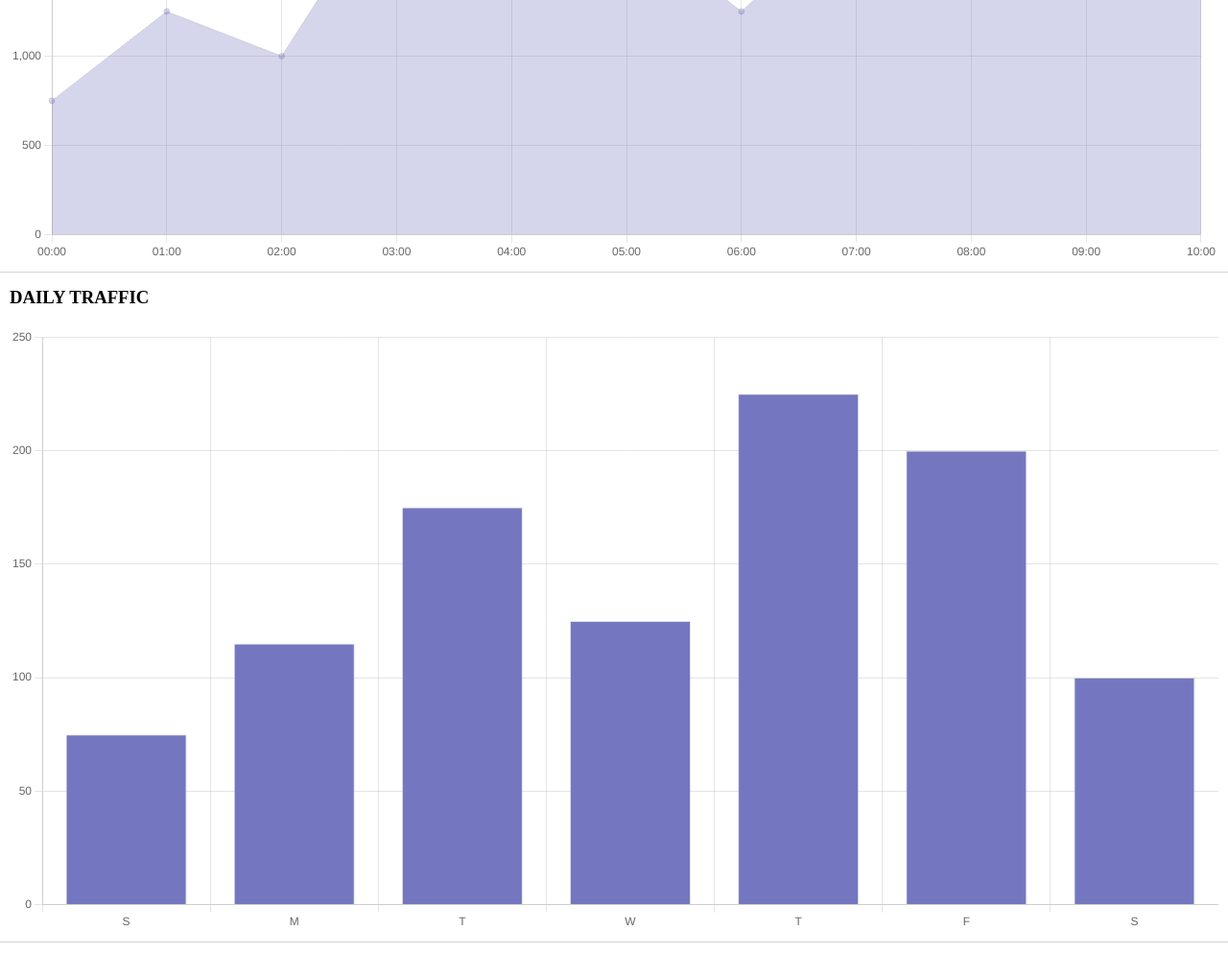
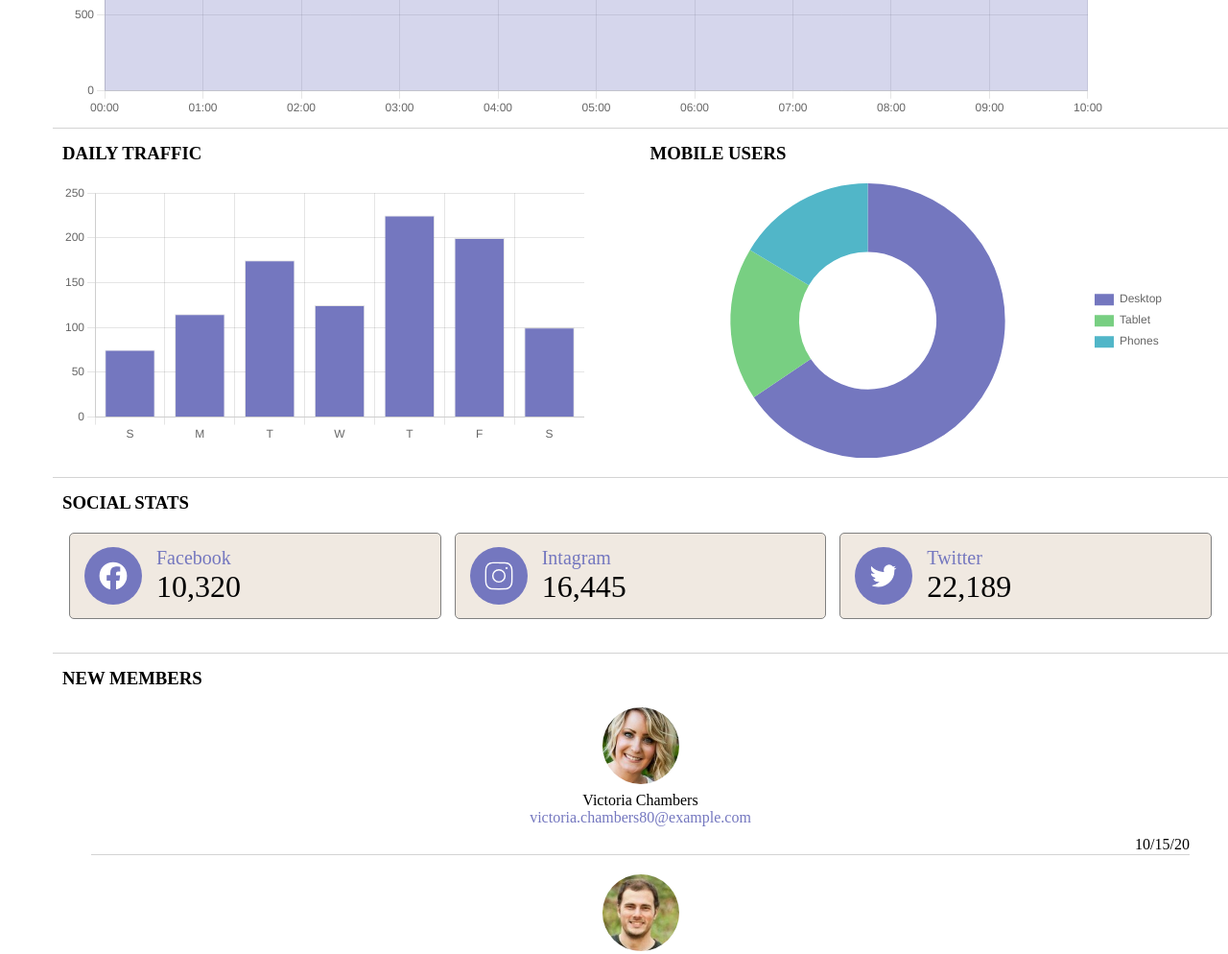
Before and after one commit to guptacode/web_app_dashboard, a plain HTML site: page index.html in a window 1280 px wide. Shown: the part 600-1594 px from the top of the page at 96% size. Drawn offline with nearby package versions, Linux system fonts and the light colour scheme.

Commit message:
Add grid for 768px

```diff
--- a/index.html
+++ b/index.html
@@ -9,7 +9,7 @@
 </head>
 <body>
     <div class="grid-container">
-        <header>
+        <header class="header">
             <div class="header-container">
                 <h1>WebApp</h1>
                 <ul class="header-items">
@@ -37,7 +37,7 @@
                 </li>
             </ul>
         </header>
-        <nav>
+        <nav class="navigation">
             <div id="nav-bar">
                 <ul id="nav-container">
                     <li>
@@ -64,9 +64,9 @@
                 </ul>
             </div>
         </nav>
-        <main>
+        <main class="main">
             <div class="main-wrapper">
-                <section class="header">
+                <section class="main-header-container">
                     <div class="main-header">
                         <h2 class="headline">Dashboard</h2>
                         <div class="tab"></div>
@@ -103,7 +103,7 @@
                 <section id="mobile">
                     <div class="mobile-container">
                         <h3 id="mobile-h3">MOBILE USERS</h3>
-                        <div class="widget-container-quarter">
+                        <div class="widget-container-half">
                             <canvas id="mobile-chart"></canvas>
                         </div>
                     </div>
@@ -157,32 +157,32 @@
                                 <div class="members-text">
                                     <p>Victoria Chambers</p>
                                     <a href="#" class="email">victoria.chambers80@example.com</a>
-                                    <p>10/15/20</p>
                                 </div>
+                                <p>10/15/20</p>
                             </div>
                             <div class="member">
                                 <img class="member-avatar" src="images/member-2.jpg" alt="Member 2 profile picture">
                                 <div class="members-text">
                                     <p>Dale Byrd</p>
                                     <a href="#" class="email">dale.byrd52@example.com</a>
-                                    <p>10/15/20</p>
                                 </div>
+                                <p>10/15/20</p>
                             </div>
                             <div class="member">
                                 <img class="member-avatar" src="images/member-3.jpg" alt="Member 3 profile picture">
                                 <div class="members-text">
                                     <p>Dawn Wood</p>
                                     <a href="#" class="email">dawn.wood16@example.com</a>
-                                    <p>10/15/20</p>
                                 </div>
+                                <p>10/15/20</p>
                             </div>
                             <div class="member">
                                 <img class="member-avatar" src="images/member-4.jpg" alt="Member 4 profile picture">
                                 <div class="members-text">
                                     <p>Dan Oliver</p>
                                     <a href="#" class="email">dan.oliver82@example.com</a>
-                                    <p>10/15/20</p>
                                 </div>
+                                <p>10/15/20</p>
                             </div>
                         </div>
                     </div>
--- a/scss/partials/component/_grid.scss
+++ b/scss/partials/component/_grid.scss
@@ -1,5 +1,5 @@
 /* ============================================= */
-/*              Grid                       */
+/*                    Grid                       */
 /* ============================================= */
 
 .grid-container {
@@ -8,18 +8,65 @@
     grid-template-rows: auto;
     grid-template-areas:
         "header"
-        "nav"
+        "navigation"
         "main";
 }
 
-header {
+.header {
     grid-area: header;
 }
 
-nav {
-    grid-area: nav;
+.navigation {
+    grid-area: navigation;
 }
 
-main {
+.main {
     grid-area: main;
 }
+
+.widget-container-full, .widget-container-half {
+    width: 95vw;
+}
+
+@media screen and (min-width: 768px) {
+    .grid-container {
+        grid-template-columns: 55px 1fr;
+        grid-template-areas:
+            "header header"
+            "navigation main";
+    }
+    .main-wrapper {
+        display: grid;
+        grid-template-columns: 50%;
+    }
+    #traffic, #social, .main-header-container, .alert-bar, #new-members, #recent-activity, #message, #settings{
+        grid-column: 1 / span 2;
+    }
+    #daily-traffic {
+        grid-column: 1 / span 1;
+    }
+    #mobile {
+        grid-column: 2 / span 1;
+    }
+    .social-cards-container {
+        display: flex;
+        flex: 1 33%;
+        justify-content: space-between;
+    }
+    .social-card {
+        margin: 0 7px;
+    }
+    .member {
+        flex-direction: row;
+        align-items: center;
+    }
+    .member p {
+        margin-left: auto;
+    }
+    .widget-container-full {
+        width: 85vw,
+    }
+    .widget-container-half {
+        width: 42.5vw,
+    }
+}
```
Also changed, not shown: css/style.css, 1 other file.
